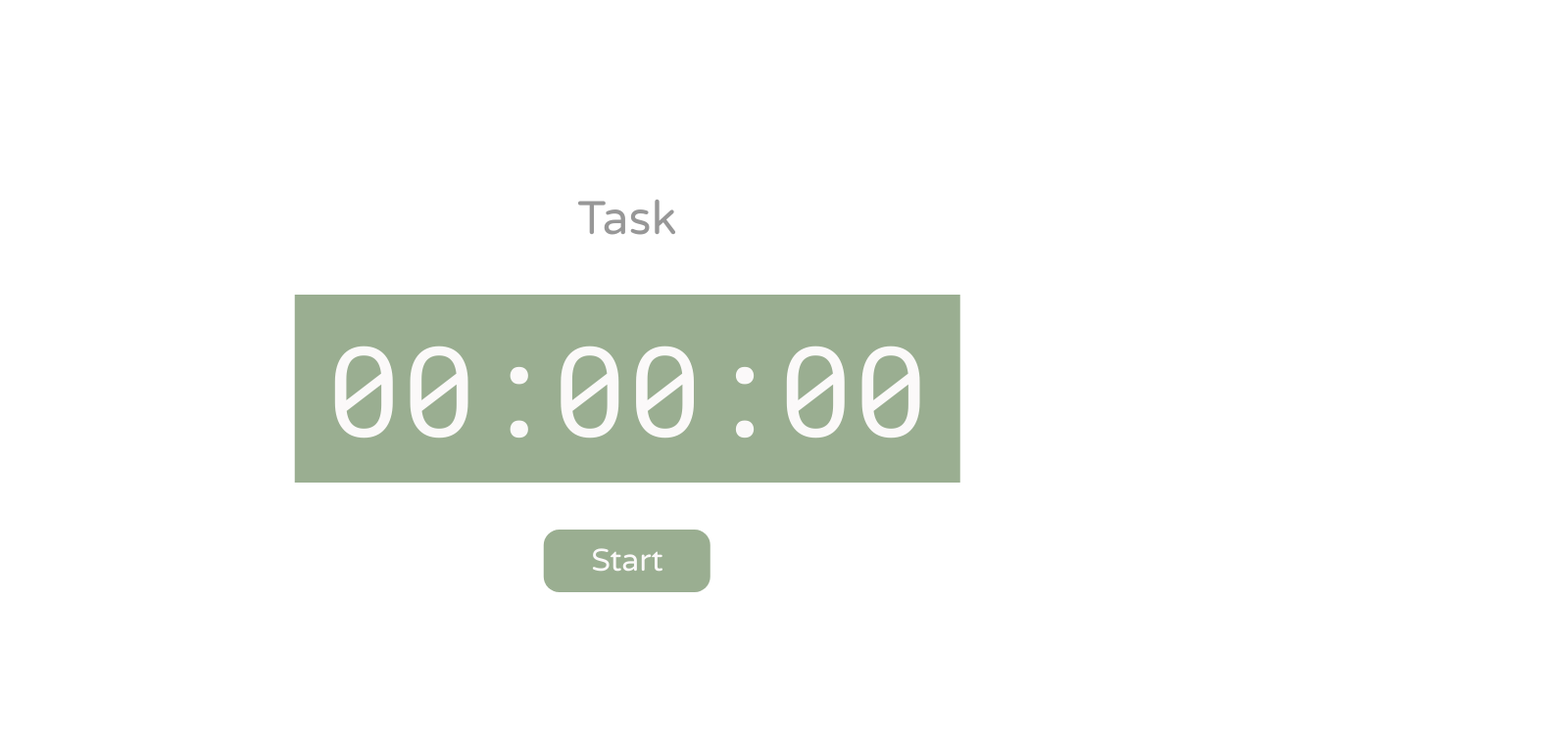
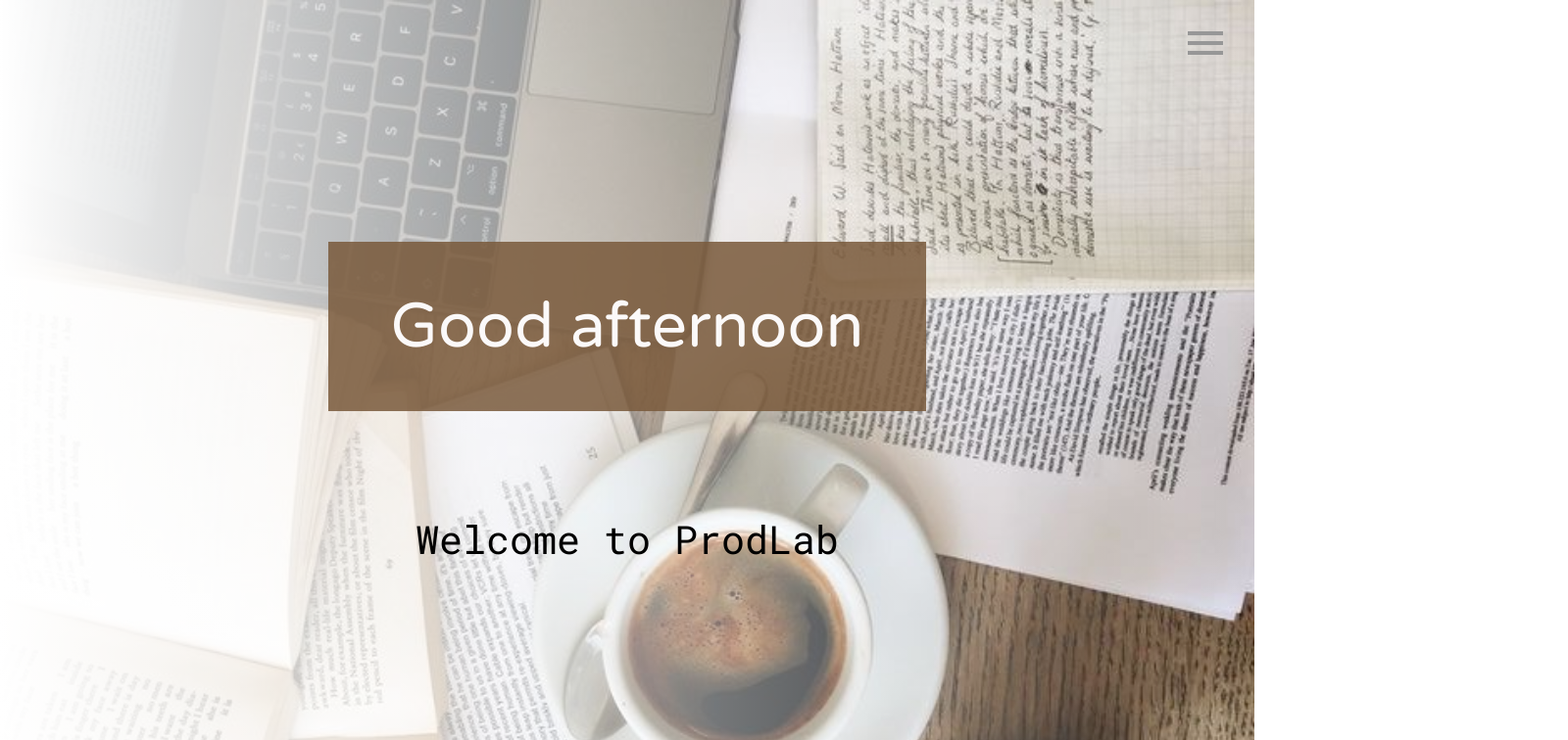
Before and after one commit to ksenia-ber/prod-lab, a React (Create React App) app: page / in a window 1280 px wide. Shown: the top 756 px of the page at 98% size, 1600 px wide, since content can reach past the window. Built offline with nearby package versions, Linux system fonts and the light colour scheme.

Commit message:
feat: 🔄 use Router with paths

```diff
--- a/src/index.tsx
+++ b/src/index.tsx
@@ -4,11 +4,33 @@ import "./index.css";
 import { reportWebVitals } from "./reportWebVitals";
 import { ContextReducer } from "./contexts/ContextReducer";
 import { TimeTrackerPage } from "./components/pages/TimeTrackerPage";
+import { BrowserRouter, Switch, Route } from "react-router-dom";
+import { IntroScreenPage } from "./components/pages/IntroScreenPage";
+import { timeToTimeOfDay } from "./functions/timeToTimeOfDay";
+import { AffirmationsPage } from "./components/pages/AffirmationsPage";
+import { Menu } from "./components/molecules/Menu";
 
 ReactDOM.render(
   <React.StrictMode>
     <ContextReducer>
-      <TimeTrackerPage />
+      <BrowserRouter>
+        <Switch>
+          <Route exact path="/">
+            <Menu />
+            <IntroScreenPage
+              timeOfDay={timeToTimeOfDay(new Date().getTime())}
+            />
+          </Route>
+          <Route exact path="/affirmations">
+            <Menu />
+            <AffirmationsPage />
+          </Route>
+          <Route exact path="/time-tracker">
+            <Menu />
+            <TimeTrackerPage />
+          </Route>
+        </Switch>
+      </BrowserRouter>
     </ContextReducer>
   </React.StrictMode>,
   document.getElementById("root")
```
